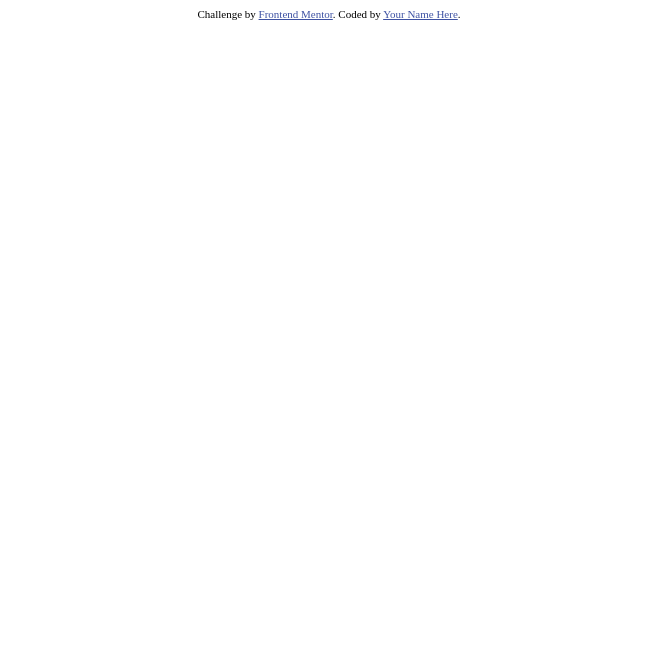
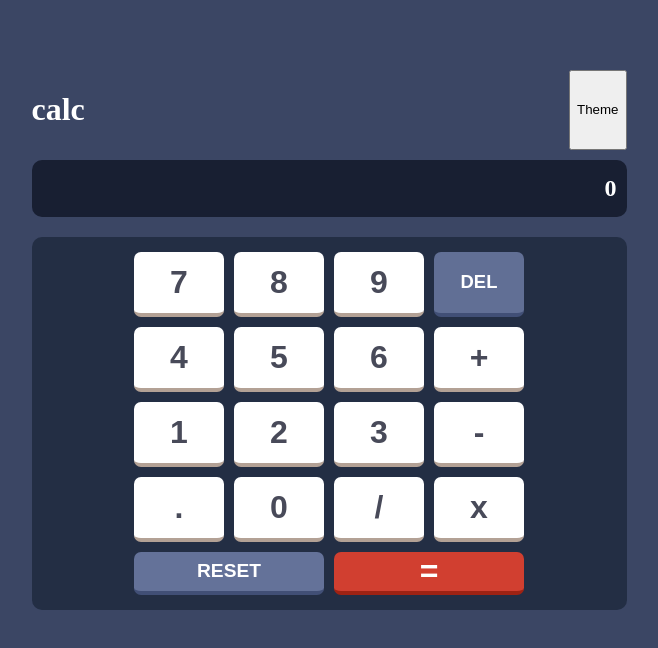
Before and after one commit to ladislav987/calculator-app-js, a plain HTML site: page index.html in a window 1280 px wide. Shown: the whole page, without its empty margins (311-969 px from the left). Drawn offline with Linux system fonts and the light colour scheme.

Commit message:
upload elements

```diff
--- a/index.html
+++ b/index.html
@@ -1,26 +1,68 @@
 <!DOCTYPE html>
 <html lang="en">
+
 <head>
   <meta charset="UTF-8">
-  <meta name="viewport" content="width=device-width, initial-scale=1.0"> <!-- displays site properly based on user's device -->
+  <meta name="viewport" content="width=device-width, initial-scale=1.0">
+  <!-- displays site properly based on user's device -->
 
   <link rel="icon" type="image/png" sizes="32x32" href="./images/favicon-32x32.png">
 
   <title>Frontend Mentor | Calculator app</title>
 
+  <link rel="stylesheet" href="./css/base.css">
+
   <!-- Feel free to remove these styles or customise in your own stylesheet 👍 -->
   <style>
-    .attribution { font-size: 11px; text-align: center; }
-    .attribution a { color: hsl(228, 45%, 44%); }
+    .attribution {
+      font-size: 11px;
+      text-align: center;
+    }
+
+    .attribution a {
+      color: hsl(228, 45%, 44%);
+    }
   </style>
 </head>
+
 <body>
 
+  <main>
+    <div class="calcContainer">
+      <div class="headerContainer">
+        <h1>calc</h1>
+        <button>Theme</button>
+      </div>
 
+      <div class="amountContainer">
+        <p id="amountOutput">0</p>
+      </div>
 
-  <div class="attribution">
-    Challenge by <a href="https://www.frontendmentor.io?ref=challenge" target="_blank">Frontend Mentor</a>.
-    Coded by <a href="#">Your Name Here</a>.
-  </div>
+      <div class="buttonsContainer">
+        <button id="del" class="btn" data-delete>DEL</button>
+        <button id="nine" class="white btn" data-number>9</button>
+        <button id="eight" class="white btn" data-number>8</button>
+        <button id="seven" class="white btn" data-number>7</button>
+        <button id="six" class="white btn" data-number>6</button>
+        <button id="five" class="white btn" data-number>5</button>
+        <button id="four" class="white btn" data-number>4</button>
+        <button id="three" class="white btn" data-number>3</button>
+        <button id="two" class="white btn" data-number>2</button>
+        <button id="one" class="white btn" data-number>1</button>
+        <button id="zero" class="white btn" data-number>0</button>
+        <button id="addition" class="white btn" data-operation>+</button>
+        <button id="subtraction" class="white btn" data-operation>-</button>
+        <button id="multiplication" class="white btn" data-operation>x</button>
+        <button id="division" class="white btn" data-operation>/</button>
+        <button id="decimalPoint" class="white btn" data-number>.</button>
+        <button id="reset" class="btn" data-all-clear>RESET</button>
+        <button id="equals" class="btn" data-equals>=</button>
+      </div>
+    </div>
+
+  </main>
+
+  <script src="./js/app.js"></script>
 </body>
+
 </html>
```
